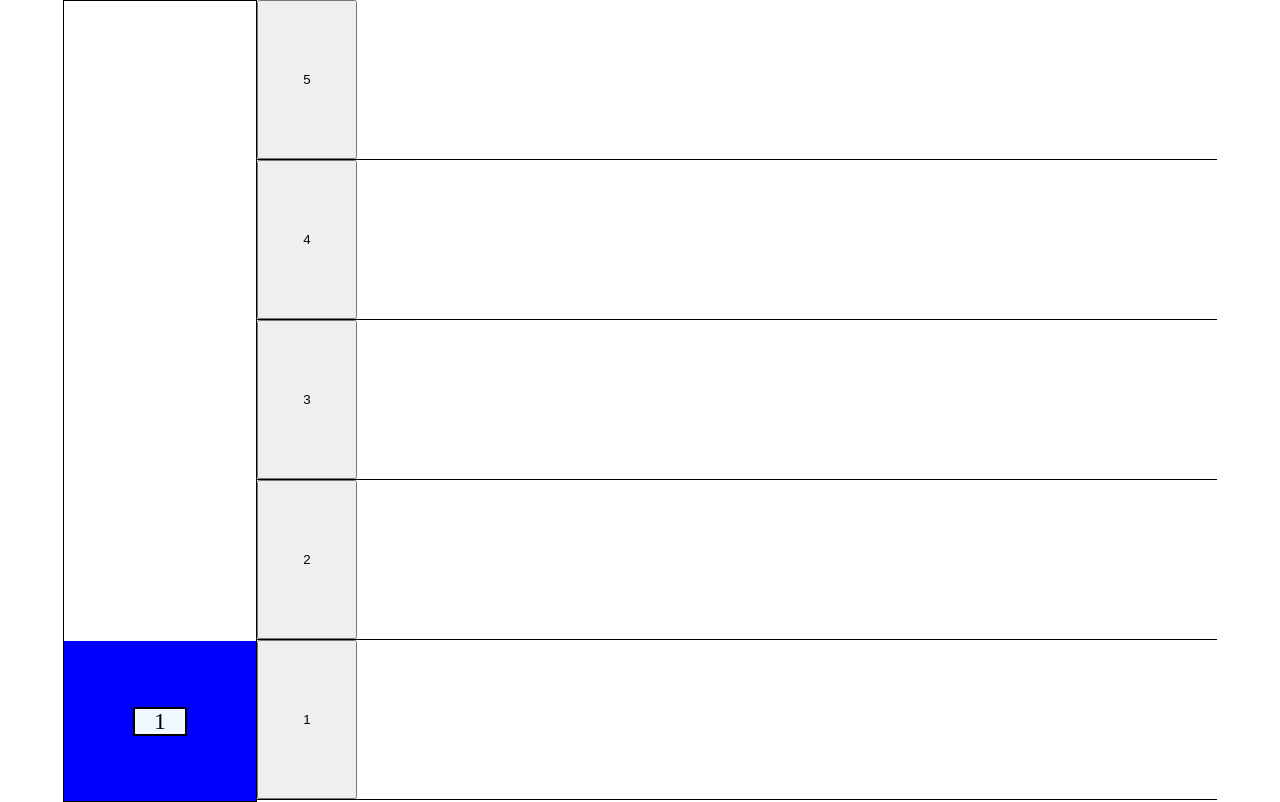
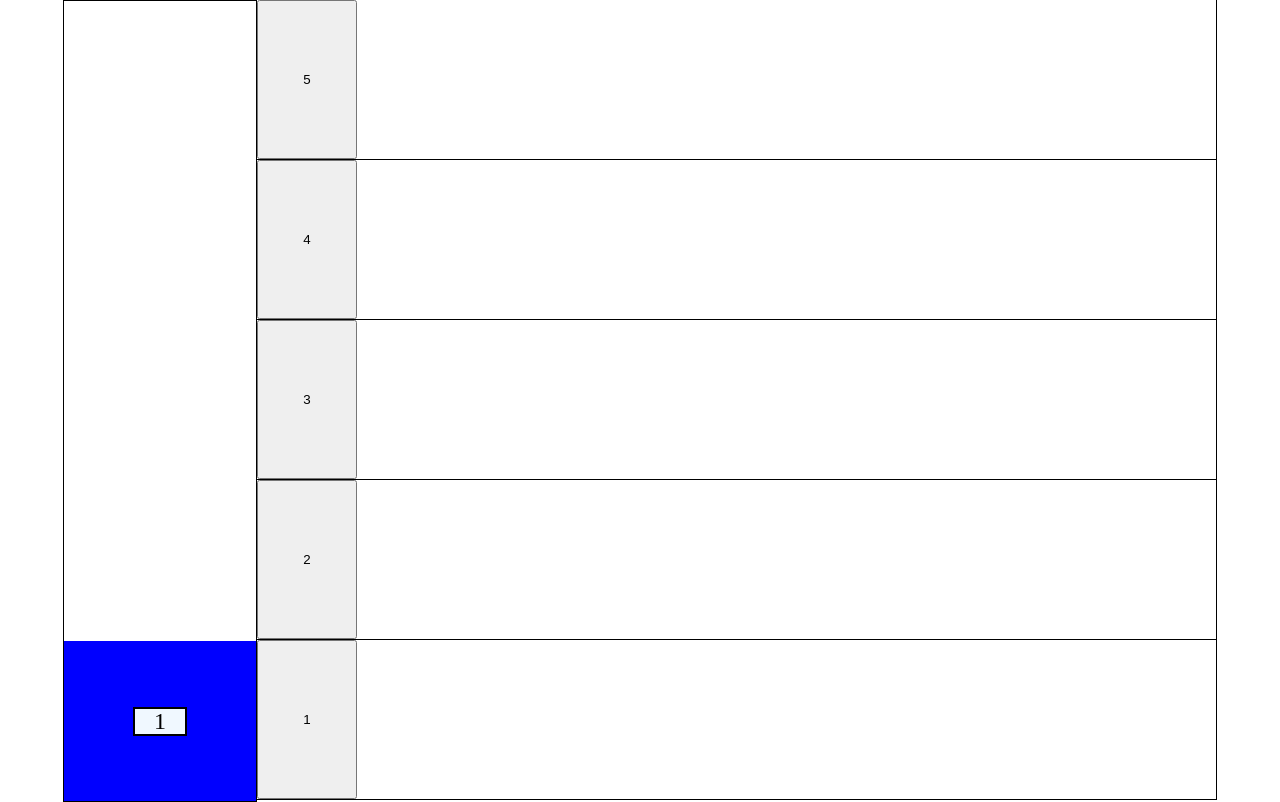
Before and after one commit to Feralbot/elevator-test-task, a Vue app: page / in a window 1280 px wide. Built offline with nearby package versions, Linux system fonts and the light colour scheme.

Commit message:
fix small things

```diff
--- a/src/App.vue
+++ b/src/App.vue
@@ -22,19 +22,6 @@
         :floursQueue="elevatorStore.floursQueue"
         :flour="flour"
       />
-      <!-- <div class="flour" v-for="flour in elevatorStore.flours" :key="flour">
-        <button
-          class="flour-btn"
-          :class="{
-            'flour-btn__waiting': elevatorStore.floursQueue.includes(flour),
-          }"
-          @click="elevatorStore.addToQueue(flour)"
-        >
-          {{ flour }}
-        </button>
-        {{ elevatorStore.floursQueue }}
-        {{ elevatorStore.elevatorStatus }}
-      </div> -->
     </div>
   </main>
 </template>
@@ -56,6 +43,7 @@ onMounted(() => {
 function StartQueueElevating() {
   elevatorCabine.value.ontransitionend = () => {
     elevatorStore.elevatorStatus = "arrived";
+    elevatorStore.elevationPath = "";
     setTimeout(() => {
       elevatorStore.elevatorStatus = "rest";
       elevatorStore.elevateDelivered();
--- a/src/styles/main.css
+++ b/src/styles/main.css
@@ -44,6 +44,7 @@ main {
 .flour {
   height: 160px;
   border-bottom: 1px solid black;
+  border-right: 1px solid black;
 }
 .flour-btn__waiting {
   background-color: rgb(238, 204, 83);
```
